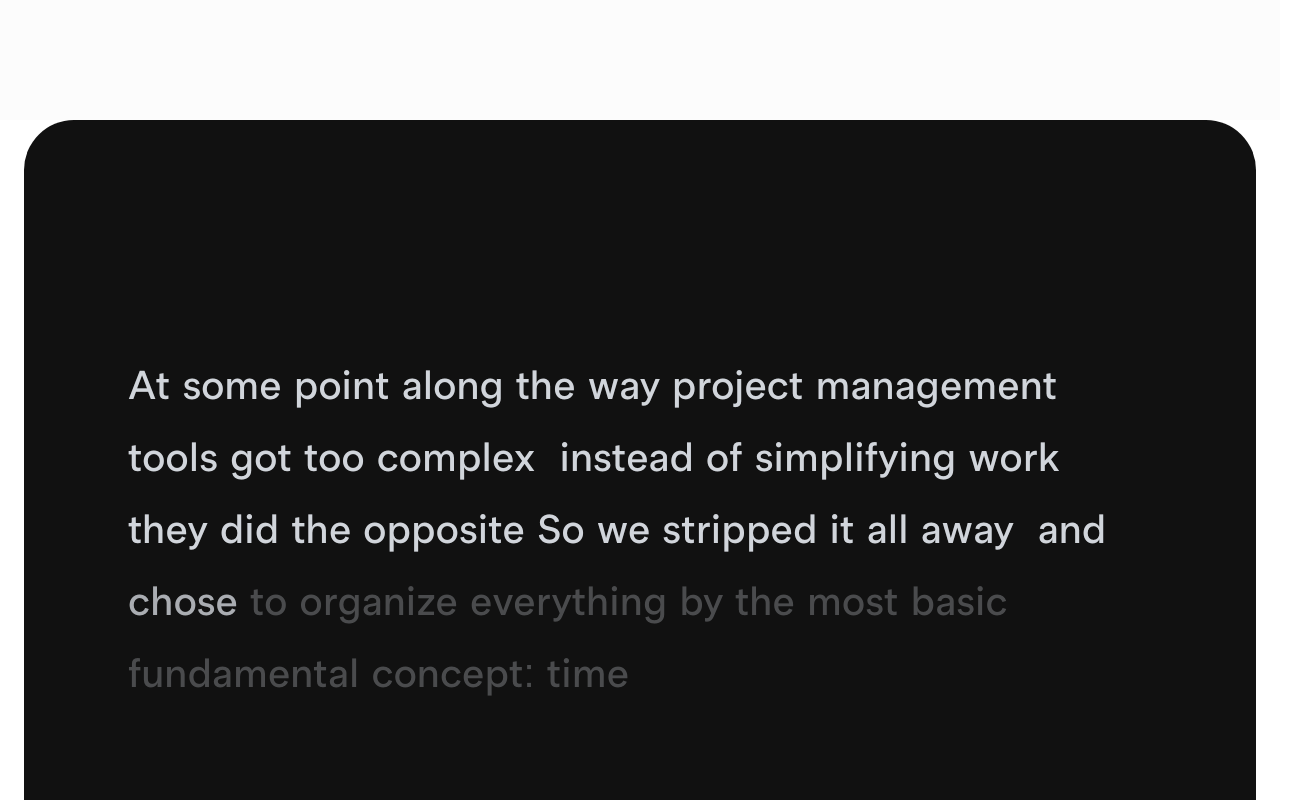
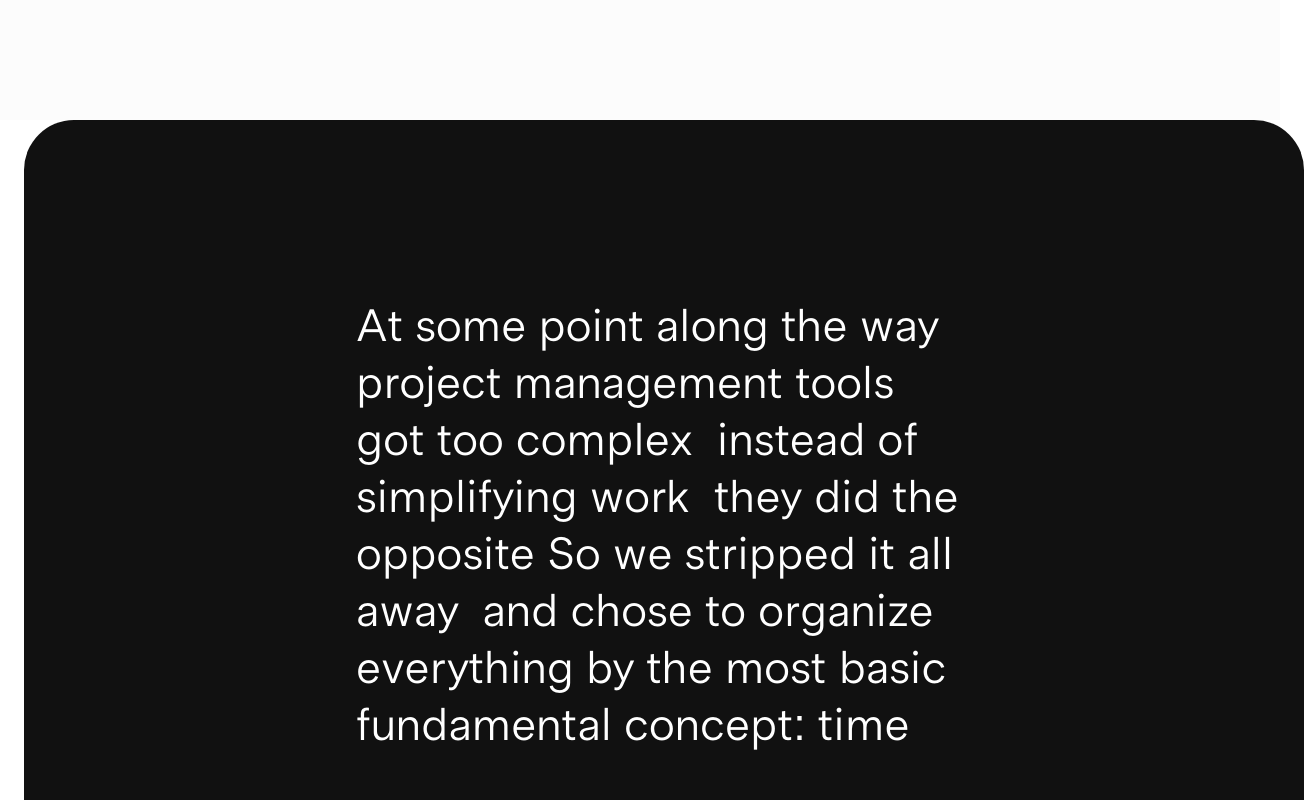
Before and after one commit to Shivuduu19/assembletry, a Next.js app: page / in a window 1280 px wide. Shown: the part 1880-2680 px from the top of the page, 1304 px wide, since content can reach past the window. Built offline with nearby package versions, Linux system fonts and the light colour scheme.

Commit message:
text scroll correction

```diff
--- a/app/components/Textscroll.tsx
+++ b/app/components/Textscroll.tsx
@@ -1,6 +1,7 @@
 'use client'
-import { motion, useScroll, useTransform } from "framer-motion"
+import { color, motion, useScroll, useTransform } from "framer-motion"
 import React, { useEffect, useRef } from "react"
+import { myFont, myFontBook } from "../staticFonts/fonts"
 
 
 const Textscroll = () => {
@@ -19,8 +20,10 @@ const Textscroll = () => {
     const words = paragraph.split(' ')
     return (
         <>
-            <div ref={element} className=" rounded-l-[50px] h-[300vh] rounded-r-[50px] mx-6 px-6  py-0 bg-[#111] z-[6] ">
-                <div className="sticky top-12 flex pt-56 px-20 pb-20 flex-none flex-wrap items-center mx-auto text-[40px] text-gray-300">
+            <div ref={element} className=" rounded-l-[50px] h-[300vh] w-full rounded-r-[50px] mx-6 px-6  py-0 bg-[#111] z-[6] ">
+                <div className="flex flex-none sticky top-0 h-screen w-full justify-center items-center" >
+
+                    <div className={` w-[50%] text-[45px] ${myFontBook.variable} font-anthroBook sticky max-w-[971px] top-[25vh] flex flex-wrap flex-none  items-center mx-auto   leading-[1] z-[1] p-0 break-words whitespace-normals `}>
                         {
                             words.map((word, i) => {
                                 const start = i / words.length
@@ -32,18 +35,22 @@ const Textscroll = () => {
                         }
                     </div>
                 </div>
-            <div className="h-screen"></div>
+            </div>
+
         </>
     )
 }
 
 const Word = ({ children, range, progress }: any) => {
-    const opacity = useTransform(progress, range, [0, 1])
+    const colorValue = useTransform(progress, range, ['#737373', '#ffffff'])
+    // console.log(colorValue);
+
+
     return (
-        <div className="mr-3 mt-3 relative">
-            <p className="opacity-30 absolute" >{children}</p>
-            <motion.p style={{ opacity }} className="" >{children}</motion.p>
-        </div>
+        <div className="mr-3 mt-3 relative text-[#737373] ">
+            {/* <p className=" absolute " >{children}</p> */}
+            <motion.p style={{ color: colorValue }}   >{children}</motion.p>
+        </div >
     )
 }
 
```
Lines whose indentation alone changed are shown as unchanged.
